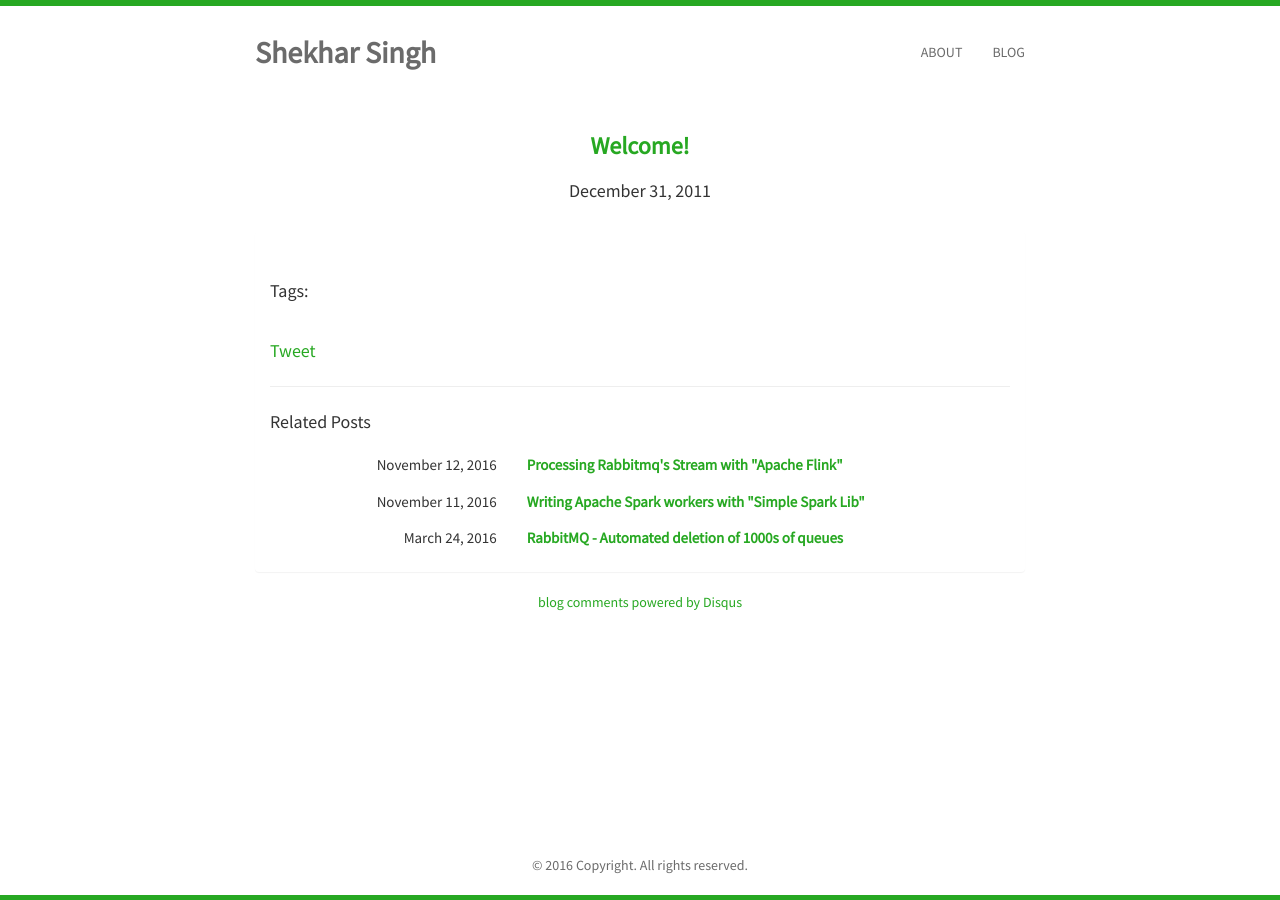
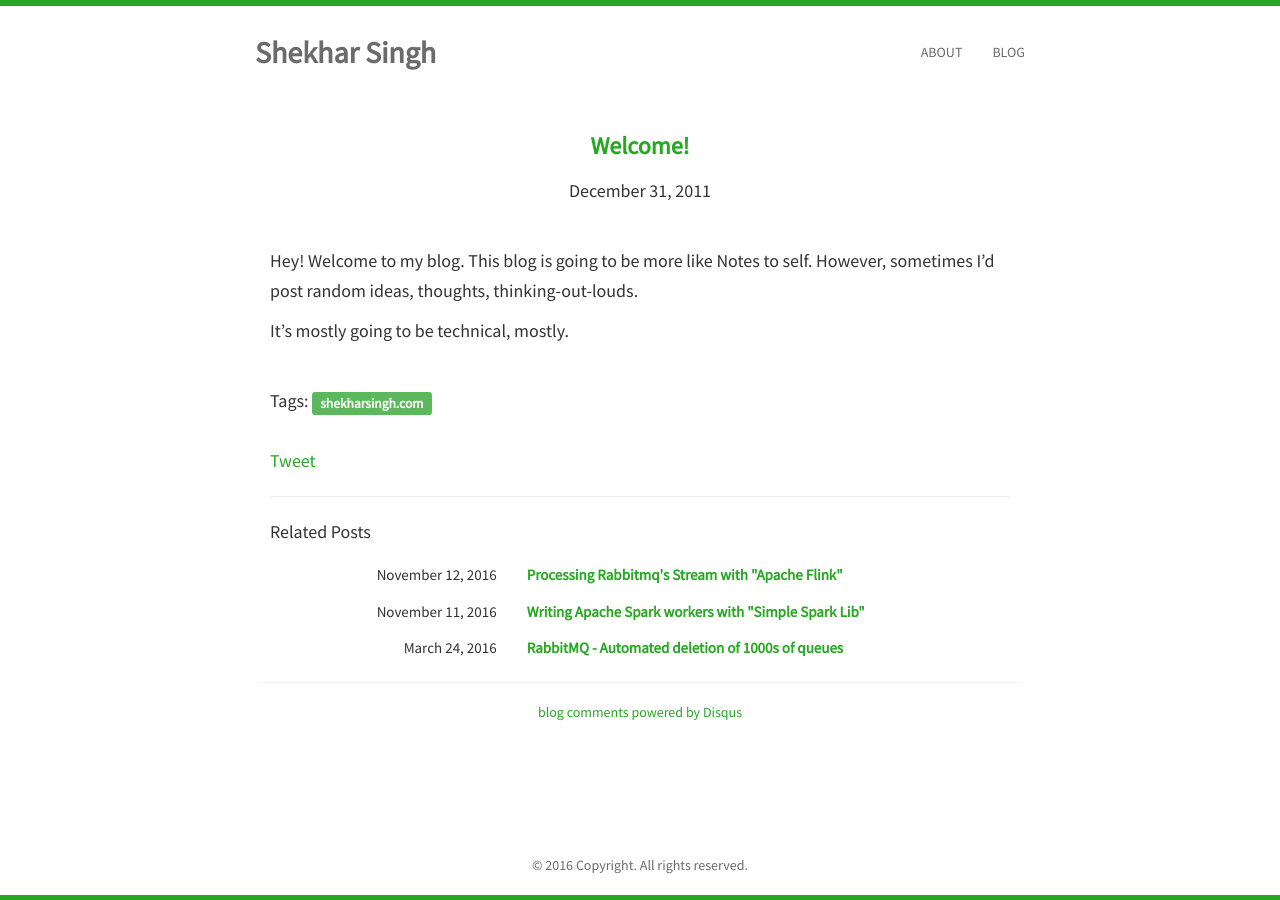
Before and after one commit to rootcss/rootcss.github.io, a Jekyll site: the page built from _posts/2011-12-31-new.md, in a window 1280 px wide. Built offline with Jekyll 4.4.1, drawn with Linux system fonts in a browser that asks for light colours; nearby versions of some CDN libraries; comment, search, counter and statistics services are not loaded.

Commit message:
welcome page updated

```diff
--- a/_posts/2011-12-31-new.md
+++ b/_posts/2011-12-31-new.md
@@ -1,4 +1,10 @@
 ---
 layout: post
 title: Welcome!
+tags:
+- shekharsingh.com
 ---
+
+Hey! Welcome to my blog. This blog is going to be more like Notes to self. However, sometimes I'd post random ideas, thoughts, thinking-out-louds.
+
+It's mostly going to be technical, mostly.
```
